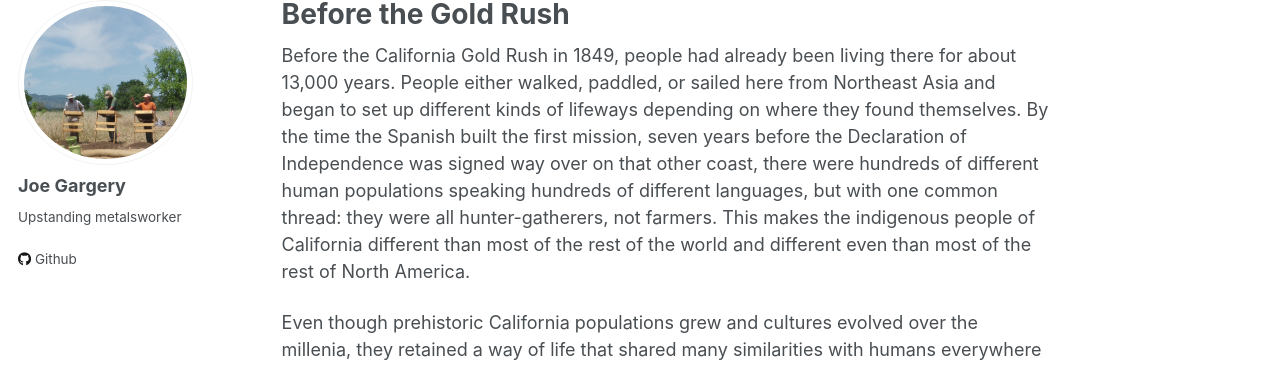
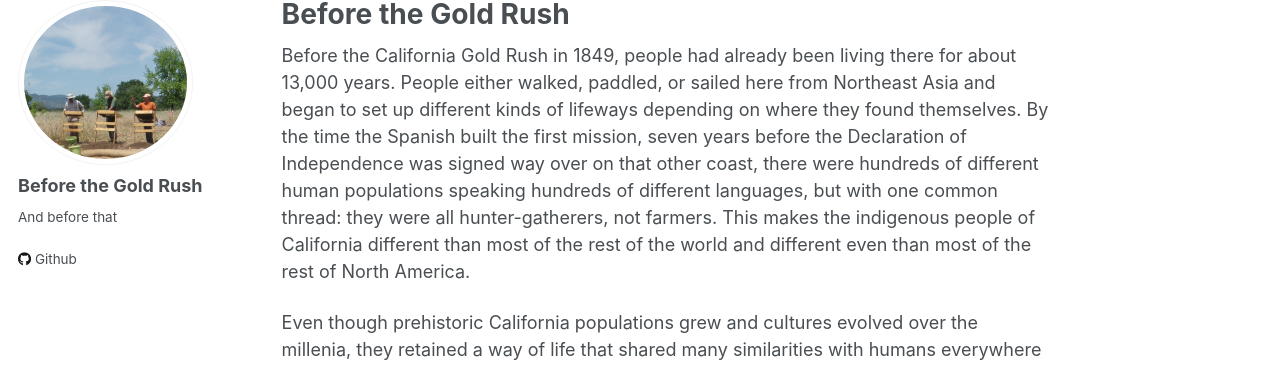
Before and after one commit to csus-arc/csus-arc.github.io, a Jekyll site: the page built from _pages/about.md, in a window 1280 px wide. Shown: the part 106-473 px from the top of the page. Built offline with Jekyll 4.4.1, drawn with Linux system fonts in a browser that asks for light colours.

Commit message:
Update _config.yml

```diff
--- a/_config.yml
+++ b/_config.yml
@@ -22,9 +22,9 @@ repository               : "academicpages/academicpages.github.io"
 author:
   # Biographic information
   avatar           : "Me Stillman Kaeley Alamo_pic.jpg"
-  name             : "Joe Gargery"
+  name             : "Before the Gold Rush"
   pronouns         : # example: "she/her"
-  bio              : "Upstanding metalsworker"
+  bio              : "And before that"
   location         : #"Earth"
   employer         : #" "
   uri              : # URL
```
